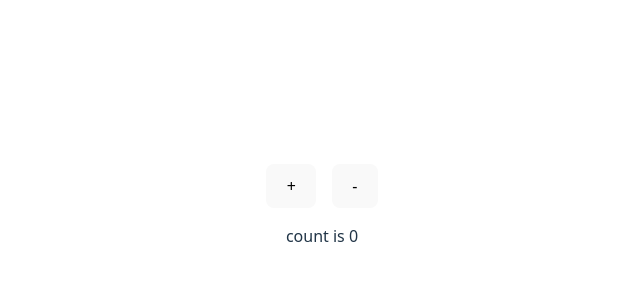
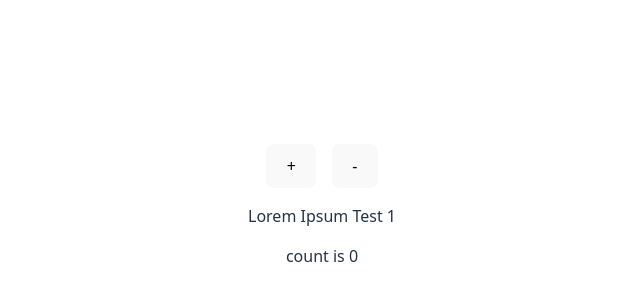
Before and after one commit to trudoholic/alpha-cen-ts, a React (Vite) app: page / in a window 1280 px wide. Shown: the part 186-486 px from the top of the page, without its empty margins (318-958 px from the left). Built offline with nearby package versions, Linux system fonts and the light colour scheme.

Commit message:
test 1 1

```diff
--- a/src/components/Main.tsx
+++ b/src/components/Main.tsx
@@ -20,9 +20,8 @@ const Main = () => {
             -
           </button>
         </div>
-        <p>
-          count is {count}
-        </p>
+        <p>Lorem Ipsum Test 1</p>
+        <p>count is {count}</p>
       </div>
     </>
   )
```
